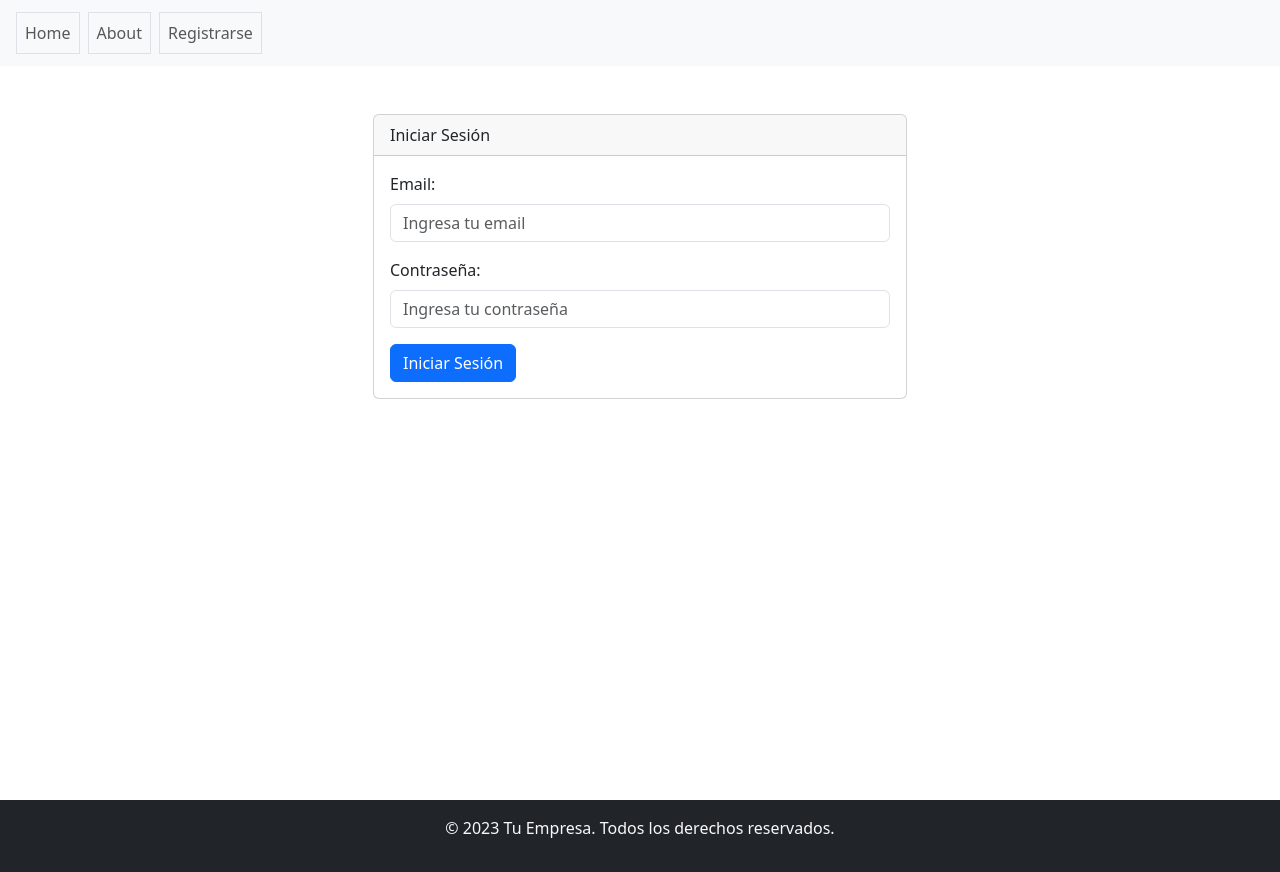
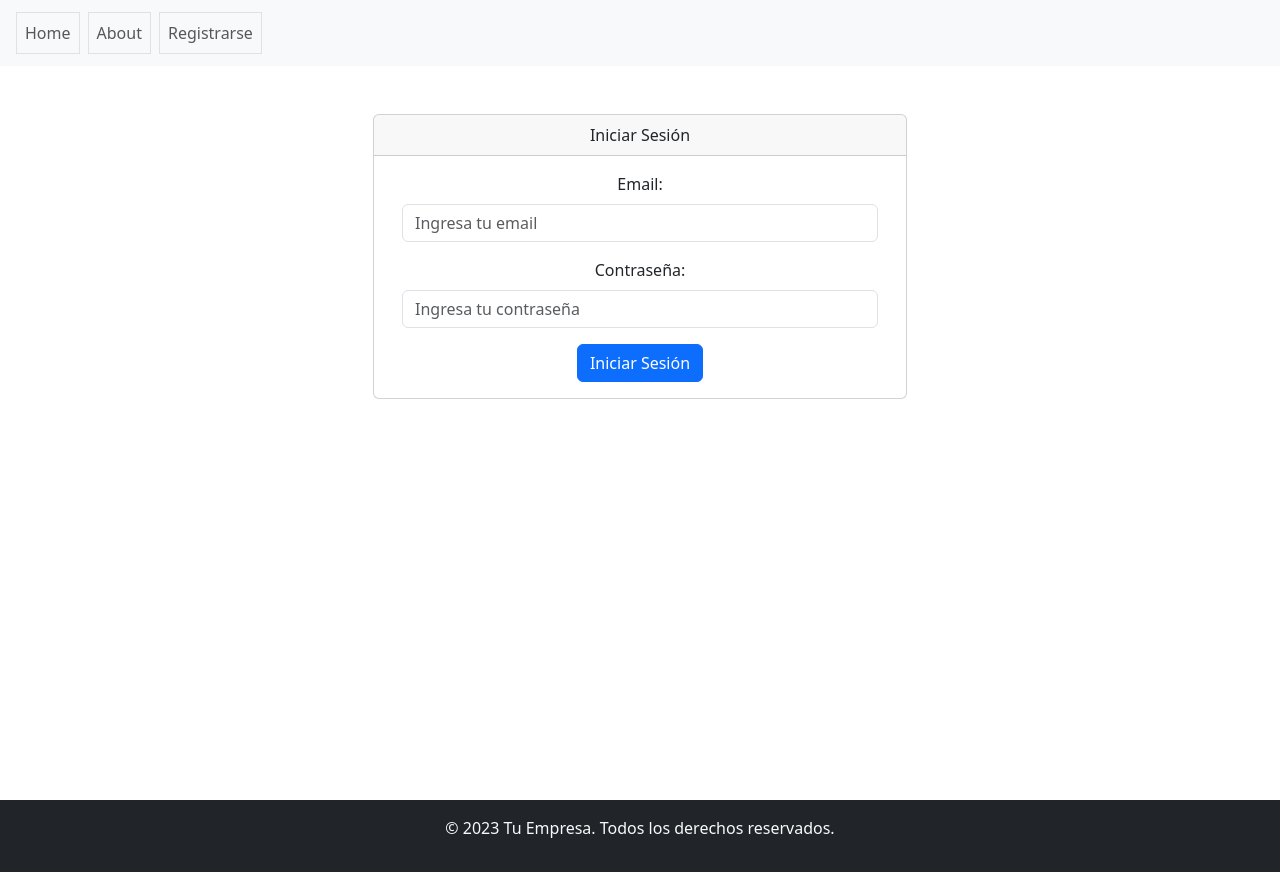
Before and after one commit to lmq94/Api-Laravel, a React (Create React App) app in the folder banco-front/: page / in a window 1280 px wide. Built offline with nearby package versions, Linux system fonts and the light colour scheme.

Commit message:
refactor css with bootstrap in the LoginForm.js

```diff
--- a/banco-front/src/LoginForm.js
+++ b/banco-front/src/LoginForm.js
@@ -45,9 +45,9 @@ function LoginForm({ setIsLoggedInCallback, setUserRoleCallback}) {
                 <div className="row justify-content-center">
                     <div className="col-md-6">
                         <div className="card">
-                            <div className="card-header">Iniciar Sesión</div>
+                            <div className="card-header container text-center">Iniciar Sesión</div>
                             <div className="card-body">
-                                <form onSubmit={handleSubmit}>
+                                <form onSubmit={handleSubmit} className = "container text-center">
                                     <div className="mb-3">
                                         <label htmlFor="email" className="form-label">Email:</label>
                                         <input
```
